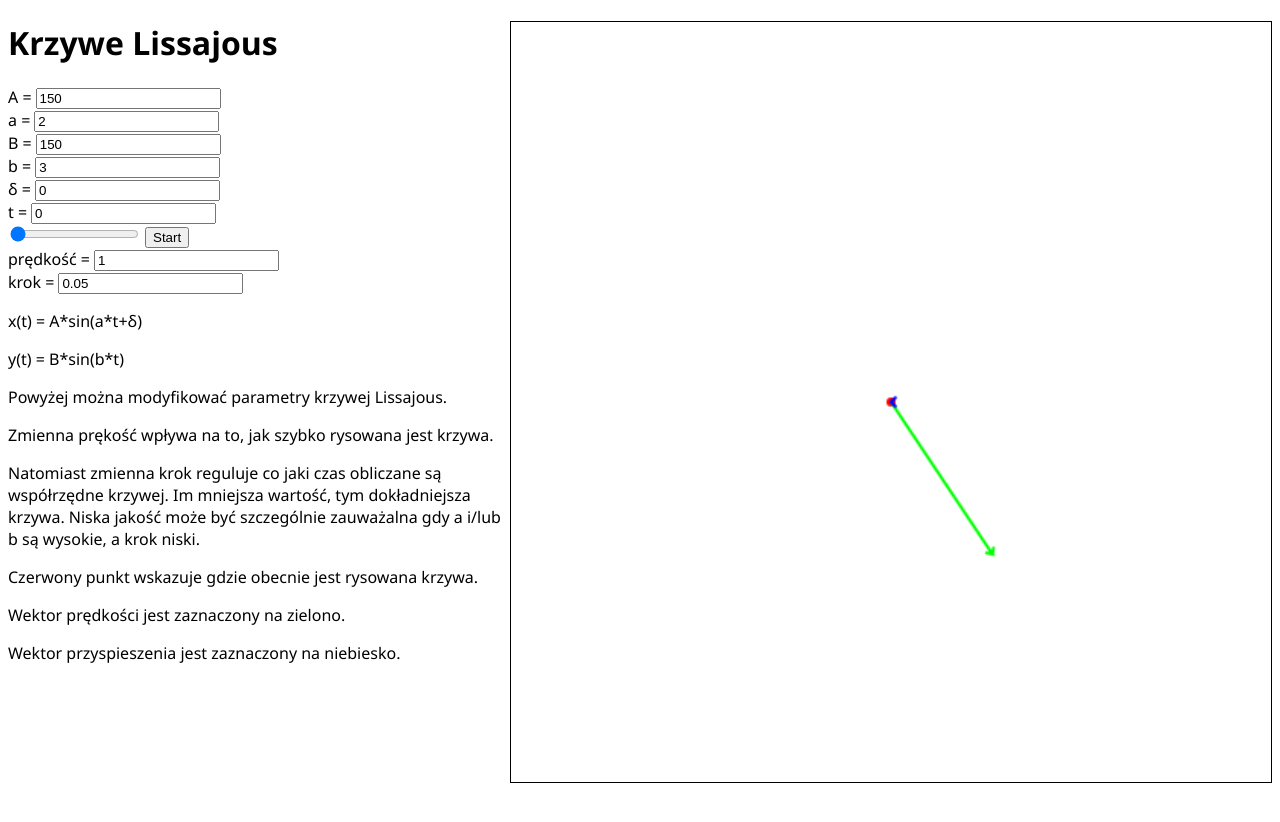
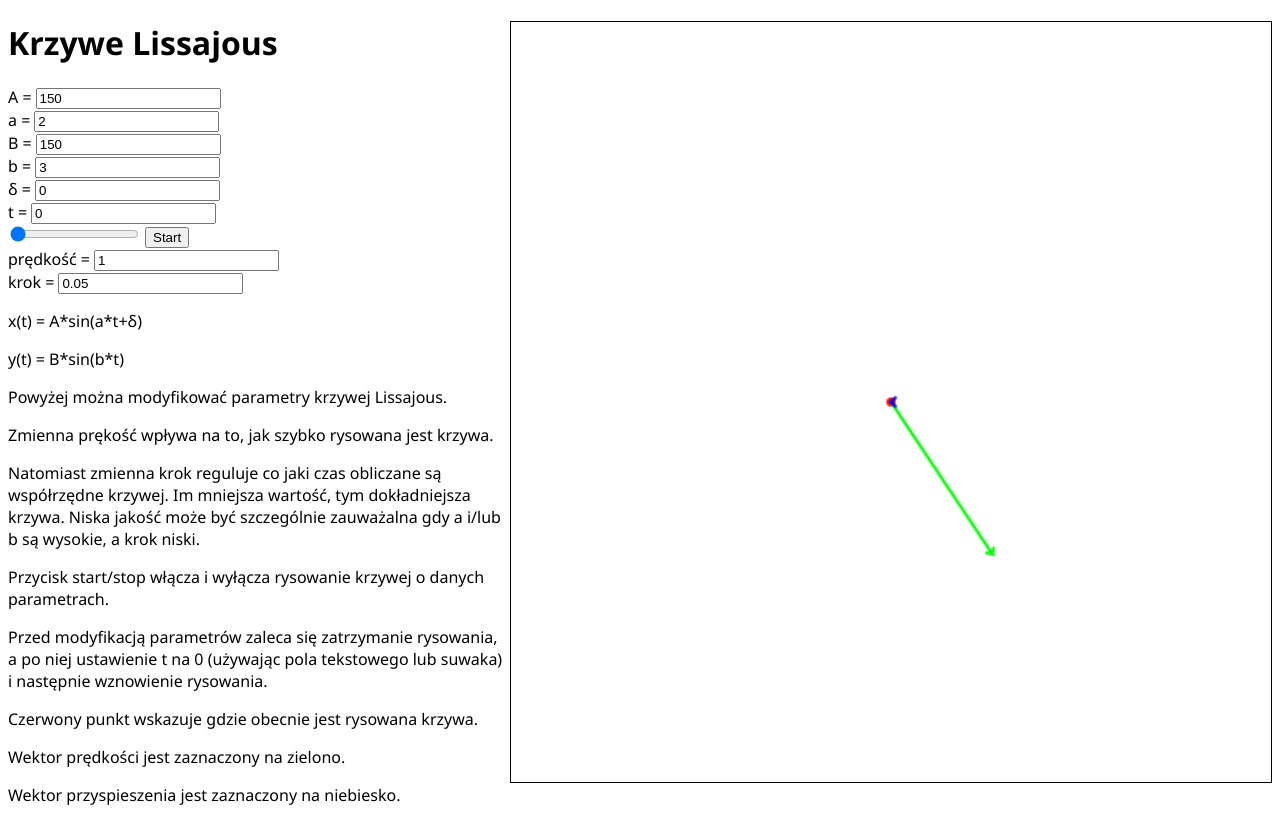
Before and after one commit to TK-A369/lissajous-curves, a SvelteKit app: page / in a window 1280 px wide. Before the commit the page ends 800 px from the top, so only its background shows below. Built offline with nearby package versions, Linux system fonts and the light colour scheme.

Commit message:
Add some more description

```diff
--- a/src/routes/+page.svelte
+++ b/src/routes/+page.svelte
@@ -264,6 +264,11 @@
 	wartość, tym dokładniejsza krzywa. Niska jakość może być szczególnie zauważalna gdy a i/lub b są
 	wysokie, a krok niski.
 </p>
+<p>Przycisk start/stop włącza i wyłącza rysowanie krzywej o danych parametrach.</p>
+<p>
+	Przed modyfikacją parametrów zaleca się zatrzymanie rysowania, a po niej ustawienie t na 0
+	(używając pola tekstowego lub suwaka) i następnie wznowienie rysowania.
+</p>
 
 <p>Czerwony punkt wskazuje gdzie obecnie jest rysowana krzywa.</p>
 <p>Wektor prędkości jest zaznaczony na zielono.</p>
```
